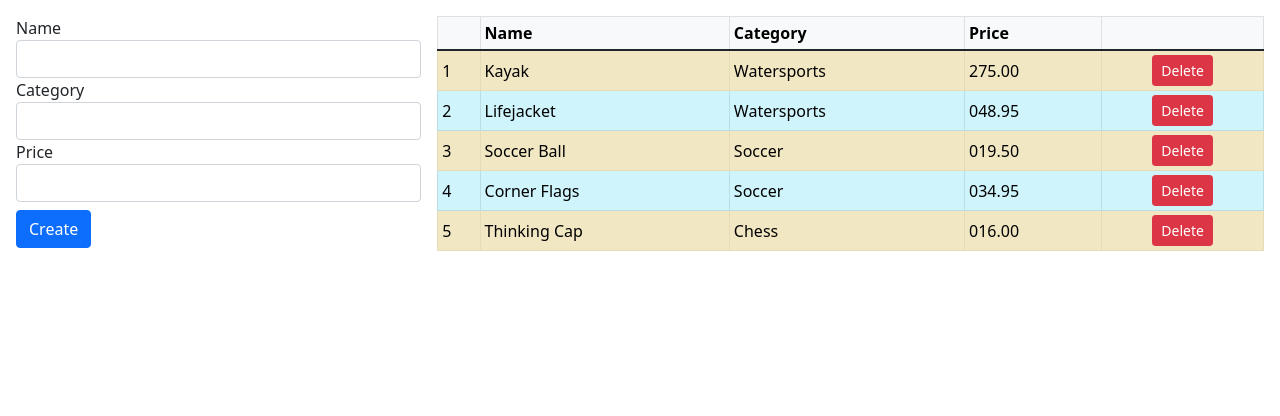
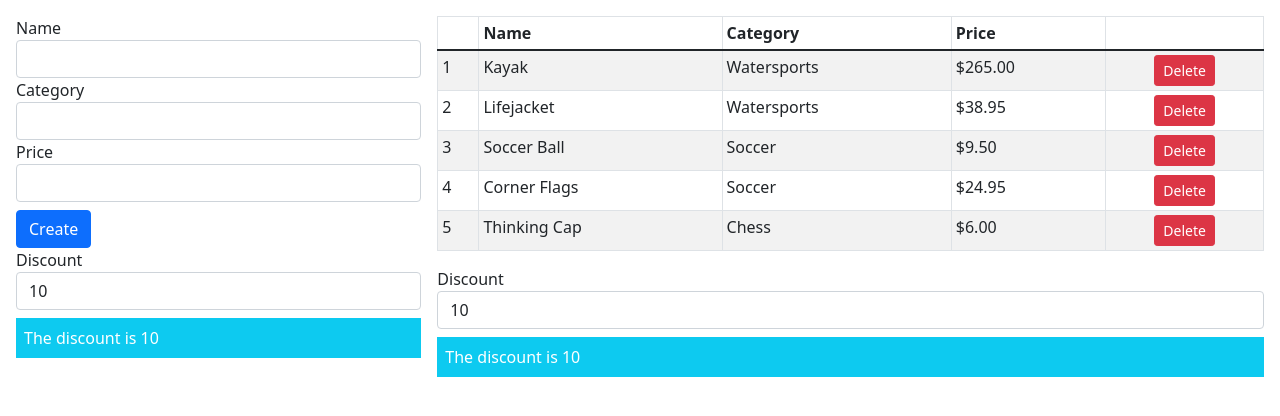
Before and after one commit to Kosteyyy/AP_example, an Angular app: page / in a window 1280 px wide. Shown: the top 416 px of the page. Built offline with nearby package versions, Linux system fonts and the light colour scheme.

Commit message:
Использование дисконт сервиса в пайпе, директиве и компонентах

```diff
--- /dev/null
+++ b/src/app/discount.component.ts
@@ -0,0 +1,14 @@
+import { Component, Input, OnInit } from '@angular/core';
+import { DiscountService } from './discount.service';
+
+@Component({
+  selector: 'paDiscountDisplay',
+  template: `<div class="bg-info text-white p-2 my-2">
+    The discount is {{ discounter.discount }}
+  </div>`,
+})
+export class PaDiscountDisplayComponent implements OnInit {
+  constructor(public discounter: DiscountService) {}
+
+  ngOnInit() {}
+}
--- /dev/null
+++ b/src/app/discount.pipe.ts
@@ -0,0 +1,13 @@
+import { Pipe } from '@angular/core';
+import { DiscountService } from './discount.service';
+
+@Pipe({
+  name: 'discount',
+  pure: false,
+})
+export class PaDiscountPipe {
+  constructor(private discount: DiscountService) {}
+  transform(price: number): number {
+    return this.discount.applyDiscount(price);
+  }
+}
--- /dev/null
+++ b/src/app/discount.service.ts
@@ -0,0 +1,18 @@
+import { Injectable } from '@angular/core';
+
+@Injectable()
+export class DiscountService {
+  private discountValue: number = 10;
+
+  public get discount(): number {
+    return this.discountValue;
+  }
+
+  public set discount(newValue: number) {
+    this.discountValue = newValue ?? 0;
+  }
+
+  public applyDiscount(price: number) {
+    return Math.max(price - this.discountValue, 5);
+  }
+}
--- /dev/null
+++ b/src/app/discountAmount.directive.ts
@@ -0,0 +1,45 @@
+import {
+  Directive,
+  Input,
+  KeyValueDiffer,
+  KeyValueDiffers,
+  SimpleChange,
+} from '@angular/core';
+import { DiscountService } from './discount.service';
+
+@Directive({
+  selector: 'td[pa-price]',
+  exportAs: 'discount',
+})
+export class PaDiscountAmountDirective {
+  private differ?: KeyValueDiffer<any, any>;
+  constructor(
+    private keyValueDiffers: KeyValueDiffers,
+    private discount: DiscountService
+  ) {}
+
+  @Input('pa-price')
+  originalPrice?: number;
+
+  discountAmount?: number;
+
+  ngOnInit() {
+    this.differ = this.keyValueDiffers.find(this.discount).create();
+  }
+
+  ngOnChanges(changes: { [property: string]: SimpleChange }) {
+    if (changes['originalPrice'] != null) {
+      this.updateValue();
+    }
+  }
+
+  ngDoCheck() {
+    if (this.differ?.diff(this.discount) != null) {
+      this.updateValue();
+    }
+  }
+
+  private updateValue() {
+    this.discountAmount = this.discount.applyDiscount(this.originalPrice ?? 0);
+  }
+}
--- /dev/null
+++ b/src/app/discountEditor.component.ts
@@ -0,0 +1,17 @@
+import { Component, Input } from '@angular/core';
+import { DiscountService } from './discount.service';
+
+@Component({
+  selector: 'paDiscountEditor',
+  template: `<div class="form-group">
+    <label>Discount</label>
+    <input
+      [(ngModel)]="discounter.discount"
+      class="form-control"
+      type="number"
+    />
+  </div>`,
+})
+export class PaDiscountEditorComponent {
+  constructor(public discounter: DiscountService) {}
+}
--- a/src/app/productForm.component.html
+++ b/src/app/productForm.component.html
@@ -17,3 +17,6 @@
   </div>
   <button class="btn btn-primary mt-2" type="submit">Create</button>
 </form>
+
+<paDiscountEditor></paDiscountEditor>
+<paDiscountDisplay></paDiscountDisplay>
--- a/src/app/productTable.component.html
+++ b/src/app/productTable.component.html
@@ -1,28 +1,5 @@
-<!-- <div class="my-2">
-  <label>Tax Rate:</label>
-  <select
-    class="form-select"
-    [value]="taxRate || 0"
-    (change)="taxRate = $any($event).target.value"
-  >
-    <option value="0">None</option>
-    <option value="10">10%</option>
-    <option value="20">20%</option>
-    <option value="50">50%</option>
-  </select>
-</div>
-
-<div class="my-2">
-  <label>Category Filter:</label>
-  <select class="form-select" [(ngModel)]="categoryFilter">
-    <option>Watersports</option>
-    <option>Soccer</option>
-    <option>Chess</option>
-  </select>
-</div> -->
-
 <table class="table table-sm table-bordered table-striped">
-  <thead class="table-light">
+  <thead>
     <tr>
       <th></th>
       <th>Name</th>
@@ -32,22 +9,12 @@
     </tr>
   </thead>
   <tbody>
-    <tr
-      *paFor="
-        let item of getProducts() | filter:categoryFilter;
-        let i = index;
-        let odd = odd;
-        let even = even
-      "
-      [class.table-info]="odd"
-      [class.table-warning]="even"
-      class="align-middle"
-    >
+    <tr *paFor="let item of getProducts(); let i = index">
       <td>{{ i + 1 }}</td>
       <td>{{ item.name }}</td>
       <td>{{ item.category }}</td>
-      <td>
-        {{ item.price | number:"3.2-2":"en-US" }}
+      <td [pa-price]="item.price" #discount="discount">
+        {{ discount.discountAmount | currency : "USD" : "symbol" }}
       </td>
       <td class="text-center">
         <button class="btn btn-danger btn-sm" (click)="deleteProduct(item.id)">
@@ -57,3 +24,6 @@
     </tr>
   </tbody>
 </table>
+
+<paDiscountEditor></paDiscountEditor>
+<paDiscountDisplay></paDiscountDisplay>
--- a/src/app/productTable.component.ts
+++ b/src/app/productTable.component.ts
@@ -7,6 +7,7 @@
 } from '@angular/core';
 import { Model } from './repository.model';
 import { Product } from './product.model';
+import { DiscountService } from './discount.service';
 // import { PaCellColor } from './cellColor.directive';
 
 @Component({
@@ -16,6 +17,8 @@
 export class ProductTableComponent implements OnInit {
   @Input('model')
   dataModel: Model | undefined;
+
+  // discounter: DiscountService = new DiscountService();
 
   constructor() {}
 
```
Also changed, not shown: src/app/app.module.ts (+11 -2 lines).
